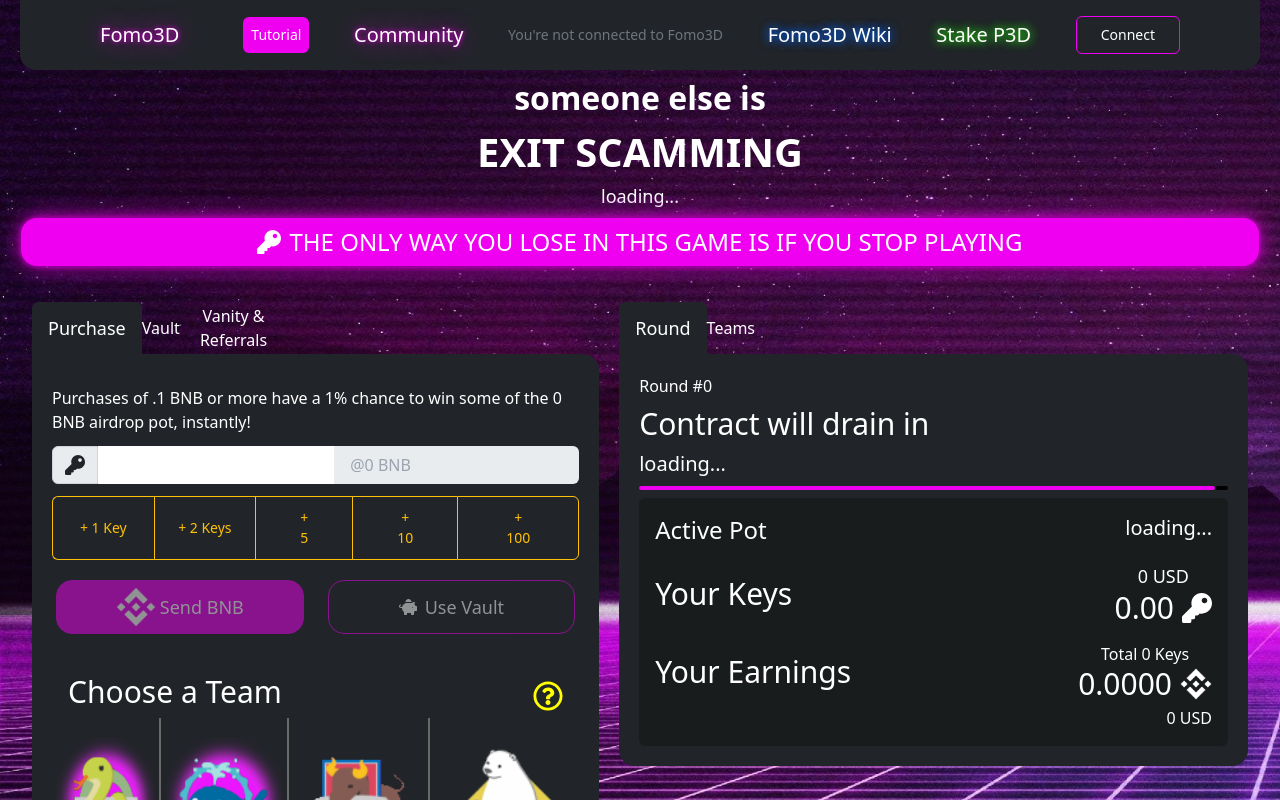
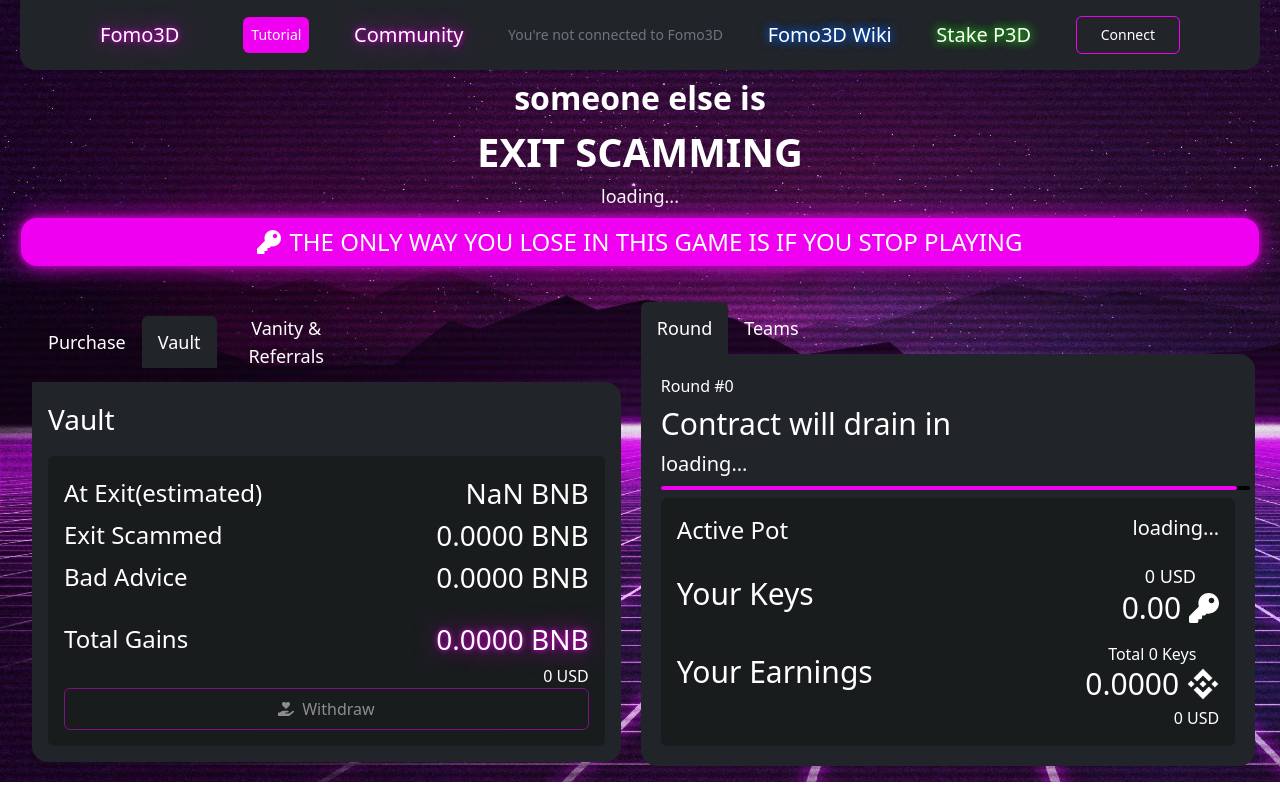
Before and after one commit to Prosper90/fomoBNB, a React (Create React App) app: page / in a window 1280 px wide. Both pictures are taken after a click on the button "Vault". Shown: the top 800 px of the page. Built offline with nearby package versions, Linux system fonts and the light colour scheme; the HTML template or start-up script is replaced by a standard one; a web font is replaced by a local one.

Commit message:
added the menu items

```diff
--- a/src/component/categories/index.js
+++ b/src/component/categories/index.js
@@ -1,12 +1,12 @@
 import React from 'react'
-import PurchaseComponet from './payment/PurchaseComponet'
-import RoundComponent from './round-and-team/RoundComponent'
+import SubNavOne from './payment/SubNavOne'
+import SubNavTwo from './round-and-team/SubNavTwo'
 
 export default function Menu() {
     return (
         <div className="flex justify-between font-fomofont px-8 items-start">
-         <PurchaseComponet/>
-         <RoundComponent/>
+         <SubNavOne/>
+         <SubNavTwo/>
 
         </div>
     )
--- a/src/component/categories/payment/PurchaseComponet.js
+++ b/src/component/categories/payment/PurchaseComponet.js
@@ -2,14 +2,8 @@
 
 const PurchaseComponet = () => {
     return (
-         <div className="text-white font-fomofont ">
-          <ul className="flex items-center mt-6 font-fomofont  justify-between w-[45%]">
-            <li className="rounded-t-md bg-[#212529] px-4 py-3 text-lg font-light"><button>Purchase</button></li>
-            <li><button>Vault</button></li>
-            <li><button>Vanity & Referrals</button></li>
-          </ul>
-          <div className="bg-[#212529] font-fomofont  p-5 rounded-b-2xl rounded-r-2xl">
-            <p className="text-base my-3 font-light font-fomofont">Purchases of .1 BNB or more have a 1% chance to win some of the 0 BNB airdrop pot, instantly!</p>
+          <div className="bg-[#212529] font-fomofont w-[46vw] p-4 rounded-b-2xl rounded-r-2xl">
+            <p className="text-base my-1 font-light mb-5 font-fomofont">Purchases of .1 BNB or more have a 1% chance to win some of the 0 BNB airdrop pot, instantly!</p>
 
             <div className="flex ">
               <div className="text-[#212529] font-fomofont  rounded-l-md bg-[#e9ecef] border-[#ced4da] border px-3 py-2"><FaKey className='text-xl' /> </div>
@@ -58,7 +52,6 @@
               </div>
             </div>
           </div>
-        </div>
      );
 }
 
--- /dev/null
+++ b/src/component/categories/payment/SubNavOne.js
@@ -0,0 +1,34 @@
+import React, { useState } from 'react'
+import PurchaseComponet from './PurchaseComponet'
+import VanityAndReferralsComponent from './VanityAndReferralsComponent'
+import VaultComponet from './VaultComponent'
+
+export default function SubNavOne() {
+    const [items, setItems] = useState('Purchase')
+
+
+    const ItemBox = () => {
+        switch (items) {
+            case 'Purchase':
+                return <PurchaseComponet />;
+            case 'Vault':
+                return <VaultComponet />
+            case 'Vanity':
+                return <VanityAndReferralsComponent />
+            default:
+                break;
+        }
+    }
+
+    return (
+        <div className="text-white font-fomofont ">
+            <ul className="flex items-center mt-6 font-fomofont  justify-between w-[55%]">
+                <li className={`rounded-t-md  px-4 py-3 text-lg font-light ${items ==="Purchase" ? "bg-[#212529]" : ""}`}><button onClick={() => setItems('Purchase')}>Purchase</button></li>
+                <li className={`rounded-t-md  px-4 py-3 text-lg font-light ${items ==="Vault" ? "bg-[#212529]" : ""}`}><button onClick={() => setItems('Vault')}>Vault</button></li>
+                <li className={`rounded-t-md  px-4 py-3 text-lg font-light ${items ==="Vanity" ? "bg-[#212529]" : ""}`}><button onClick={() => setItems('Vanity')}>Vanity & Referrals</button></li>
+            </ul>
+
+            {ItemBox()}
+        </div>
+    )
+}
--- /dev/null
+++ b/src/component/categories/payment/VanityAndReferralsComponent.js
@@ -0,0 +1,27 @@
+import React from 'react'
+import { FaCheck, FaCopy } from 'react-icons/fa'
+
+export default function VanityAndReferralsComponent() {
+    return (
+        <div className="bg-[#212529] w-[46vw] font-fomofont p-4 rounded-b-2xl rounded-r-2xl">
+            <p className="text-base my-1 font-light text-center font-fomofont">Advise others to invest in this exit scam and we'll reward you 10% of everything they lose. In BNB</p>
+
+            <div className="flex flex-col justify-center items-center my-3 text-base font-light font-fomofont">
+                <h4 className=' text-xl font-normal font-fomofont'>Wallet Referral</h4>
+                <p>fomo3d.net/</p>
+                <button className='px-3 my-1 font-fomopink font-normal text-base flex items-center justify-center border hover:text-white hover:bg-[#f000f0] rounded-md py-1.5 border-[#f000f0]'><FaCopy className='mr-1'/>Copy</button>
+            </div>
+              <div className="flex flex-col justify-center items-center my-3 text-base font-light font-fomofont">
+                <h4 className=' text-xl font-normal font-fomofont'>Anonymous Referral</h4>
+                <p>fomo3d.net/</p>
+                <button className='px-3 my-1 font-fomopink font-normal text-base flex items-center justify-center border hover:text-white hover:bg-[#f000f0] rounded-md py-1.5 border-[#f000f0]'><FaCopy className='mr-1'/>Copy</button>
+            </div>
+              <div className="flex flex-col justify-center items-center my-3 text-base font-light font-fomofont">
+                <h4 className=' text-xl font-normal font-fomofont'>Vanity Referral</h4>
+                <p>fomo3d.net/</p>
+                <button className='px-3 my-1 font-fomopink font-normal text-base flex items-center justify-center border hover:text-white hover:bg-[#f000f0] rounded-md py-1.5 border-[#f000f0]'><FaCopy className='mr-1'/>Copy</button>
+            </div>
+            <button className="w-full flex items-center justify-center border hover:text-white hover:bg-[#f000f0] rounded-md py-2 border-[#f000f0] opacity-50" disabled><FaCheck className='mr-2' />Register a new name</button>
+        </div>
+    )
+}
--- /dev/null
+++ b/src/component/categories/payment/VaultComponent.js
@@ -0,0 +1,43 @@
+import React from 'react'
+import { FaHandHoldingHeart } from 'react-icons/fa'
+
+export default function VaultComponet() {
+    return (
+        <div className="bg-[#212529] w-[46vw] font-fomofont p-4 rounded-b-2xl rounded-r-2xl">
+            <h3 className="text-[1.75rem] font-fomofont font-normal mb-4">Vault</h3>
+
+
+            <div className="bg-[#181c1d] p-4 font-fomofont rounded-md">
+
+                <div className="flex justify-between">
+                    <h3 className="flex items-center text-2xl font-light font-fomofont" >At Exit(estimated)</h3>
+                    <div className="flex flex-col justify-between items-center">
+                        <h2 className="flex items-center text-[1.75rem] font-normal font-fomofont">NaN BNB</h2>
+                    </div>
+                </div>
+                 <div className="flex justify-between">
+                    <h3 className="flex items-center text-2xl font-light font-fomofont" >Exit Scammed</h3>
+                    <div className="flex flex-col justify-between items-center">
+                        <h2 className="flex items-center text-[1.75rem] font-normal font-fomofont">0.0000 BNB</h2>
+                    </div>
+                </div>
+                 <div className="flex justify-between">
+                    <h3 className="flex items-center text-2xl font-light font-fomofont" >Bad Advice</h3>
+                    <div className="flex flex-col justify-between items-center">
+                        <h2 className="flex items-center text-[1.75rem] font-normal font-fomofont">0.0000 BNB</h2>
+                    </div>
+                </div>
+                 <div className="flex justify-between mt-5">
+                    <h3 className="flex items-center text-2xl font-light font-fomofont" >Total Gains</h3>
+                    <div className="flex flex-col justify-between items-center">
+                        <h2 className="flex items-center text-[1.75rem] font-normal font-fomofont" style={{ textShadow: "0 0 2px #690069, 0 0 25px #c0c, 0 0 5px #f0f" }}>0.0000 BNB</h2>
+                    </div>
+                </div>
+                <div className="flex justify-end">
+                    <span className="font-fomofont font-light mt-1">0 USD</span>
+                </div>
+                <button className="w-full flex items-center justify-center border hover:text-white hover:bg-[#f000f0] rounded-md py-2 border-[#f000f0] opacity-50" disabled><FaHandHoldingHeart className='mr-2'/>Withdraw</button>
+            </div>
+        </div>
+    )
+}
--- a/src/component/categories/round-and-team/RoundComponent.js
+++ b/src/component/categories/round-and-team/RoundComponent.js
@@ -3,13 +3,7 @@
 
 export default function RoundComponent() {
     return (
-        <div className="text-white mt-6 ml-5">
-            <ul className="flex items-center justify-between w-1/5 ">
-                <li className="rounded-t-md bg-[#212529] px-4 py-3 text-lg font-light"><button>Round</button></li>
-                <li><button>Teams</button></li>
-
-            </ul>
-            <div className="bg-[#212529] font-fomofont  p-5 rounded-b-2xl rounded-r-2xl">
+            <div className="bg-[#212529] font-fomofont w-[48vw]  p-5 rounded-b-2xl rounded-r-2xl">
                 <p>Round #0</p>
                 <h3 className="text-3xl font-fomofont font-medium my-2">Contract will drain in</h3>
                 <span className="text-xl font-medium font-fomofont">loading...</span>
@@ -41,6 +35,5 @@
                     </div>
                 </div>
             </div>
-        </div>
     )
 }
--- /dev/null
+++ b/src/component/categories/round-and-team/SubNavTwo.js
@@ -0,0 +1,31 @@
+import React, { useState } from 'react'
+import RoundComponent from './RoundComponent'
+import TeamsComponet from './TeamsComponet'
+
+export default function SubNavTwo() {
+
+    const [items, setItems] = useState('round')
+
+
+    const ItemBox = () => {
+        switch (items) {
+            case 'round':
+                return <RoundComponent />;
+            case 'teams':
+                return <TeamsComponet />
+            default:
+                break;
+        }
+    }
+
+    return (
+        <div className="text-white mt-6 ml-5">
+            <ul className="flex items-center justify-between w-1/5 ">
+                <li className={`rounded-t-md  px-4 py-3 text-lg font-light ${items ==="round" ? "bg-[#212529]" : ""}`}><button onClick={() => setItems('round')}>Round</button></li>
+                <li className={`rounded-t-md  px-4 py-3 text-lg font-light ${items ==="teams" ? "bg-[#212529]" : ""}`}><button onClick={() => setItems('teams')}>Teams</button></li>
+
+            </ul>
+                {ItemBox()}
+        </div>
+    )
+}
--- /dev/null
+++ b/src/component/categories/round-and-team/TeamsComponet.js
@@ -0,0 +1,28 @@
+import React from 'react'
+
+export default function TeamsComponet() {
+    return (
+        <div className="bg-[#212529] f grid grid-cols-2 font-fomofont w-[48vw] gap-6 p-5 rounded-b-2xl rounded-r-2xl">
+            <div className="flex flex-col bg-[#181c1d] p-5 items-center justify-center rounded-md">
+                <span className='font-light'>Whales</span>
+                <img src="/images/tpwhaleglow.png" alt="whale" />
+                <b className='font-normal' style={{ textShadow: ' gold 0px 0px 10px, gold 0px 0px 10px' }}>0 BNB</b>
+            </div>
+            <div className="flex flex-col bg-[#181c1d] p-5 items-center justify-center rounded-md">
+                <span className='font-light'>Bears</span>
+                <img src="/images/bear.png" alt="whale" />
+                <b className='font-normal' style={{ textShadow: ' gold 0px 0px 10px, gold 0px 0px 10px' }}>0 BNB</b>
+            </div>
+            <div className="flex flex-col bg-[#181c1d] p-5 items-center justify-center rounded-md">
+                <span className='font-light'>Bulls</span>
+                <img src="/images/cow.png" alt="whale" />
+                <b className='font-normal' style={{ textShadow: ' gold 0px 0px 10px, gold 0px 0px 10px' }}>0 BNB</b>
+            </div>
+            <div className="flex flex-col bg-[#181c1d] p-5 items-center justify-center rounded-md">
+                <span className='font-light'>Sneks</span>
+                <img src="/images/tpsnekglowdemo.png" alt="whale" />
+                <b className='font-normal' style={{ textShadow: ' gold 0px 0px 10px, gold 0px 0px 10px' }}>0 BNB</b>
+            </div>
+        </div>
+    )
+}
--- a/src/component/nav/NavBar.js
+++ b/src/component/nav/NavBar.js
@@ -6,7 +6,7 @@
             <span className='text-white font-sans font-[300]' style={{ textShadow: "0 0 2px #690069, 0 0 25px #c0c, 0 0 5px #f0f" }} >Fomo3D</span>
             <ul className="flex justify-between items-center ml-16 w-full ">
                 <li><a href="/tutorial"><button className='p-2 text-white rounded-md text-sm hover:border hover:bg-transparent hover:border-[#f000f0] bg-fomopink'>Tutorial</button></a></li>
-                <li><a href="/Community"><button className='text-white' style={{ textShadow: "0 0 2px #690069, 0 0 25px #c0c, 0 0 5px #f0f" }} >Community</button></a></li>
+                <li><a href="/Community"><button className='text-white' style={{ textShadow: "0 0 2px #690069, 0 0 25px #c0c, 0 0 5px #f0f" }}>Community</button></a></li>
                 <li><p className='text-[#6c757d] text-sm font-thin'>You're not connected to Fomo3D</p></li>
                 <li><a href="/Fomo3D Wiki"><button className='text-white' style={{ textShadow: " 0 0 10px #0078f0, 0 0 10px #0034ca" }}>Fomo3D Wiki</button></a></li>
                 <li><a className='text-white' href="/Stake P3D"><button style={{ textShadow: "0 0 10px #38f000, 0 0 10px #008020" }} >Stake P3D</button></a></li>
```
Also changed, not shown: 1 other file (tests, documents, lock files or other folders).
